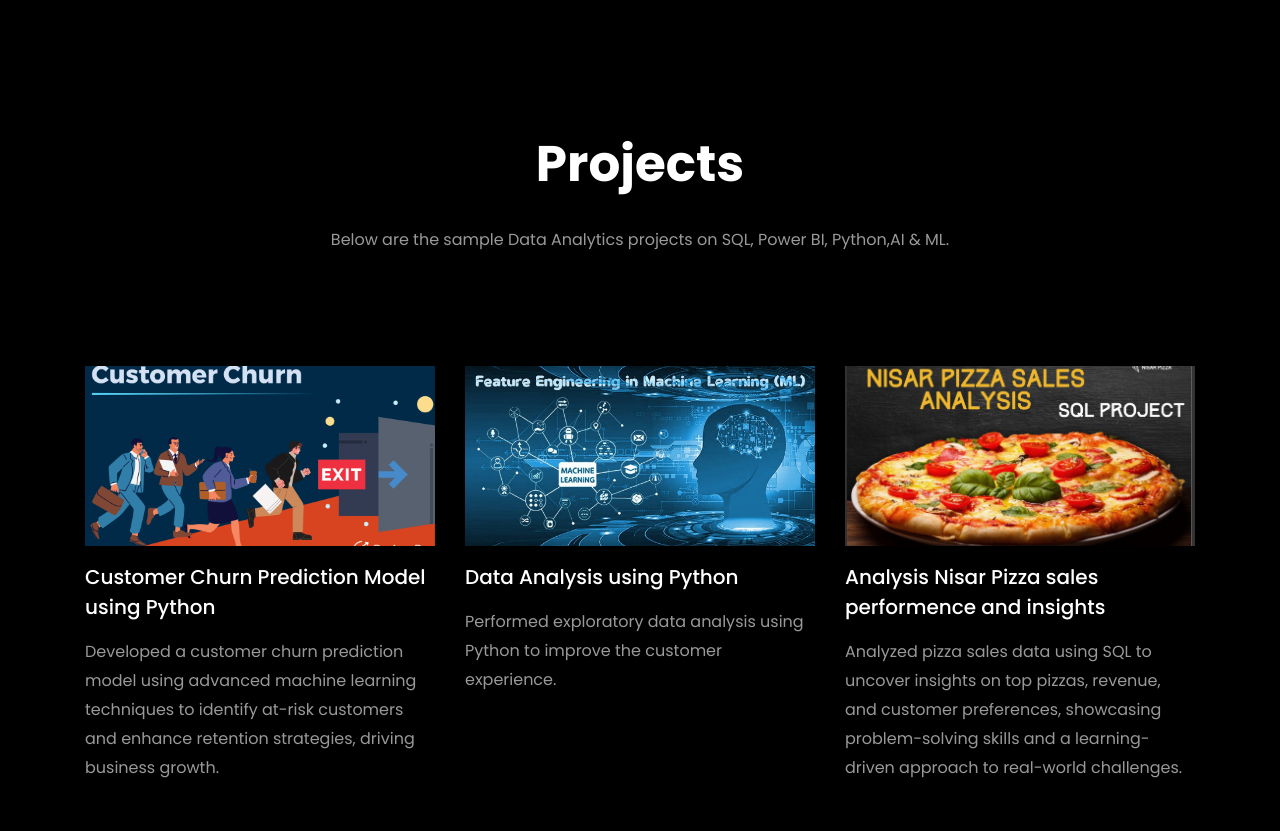
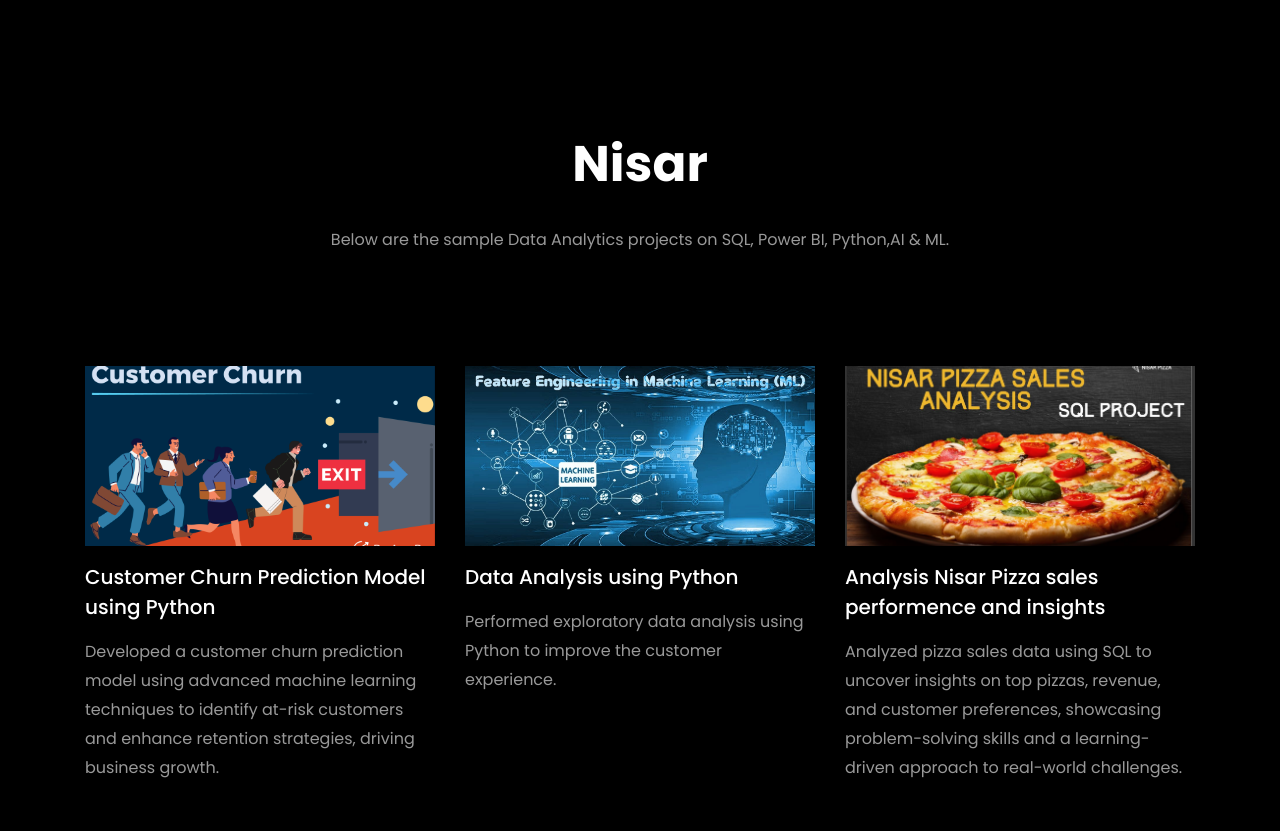
Before and after one commit to ahad-kalam/abdulahad_portfolio.github, a plain HTML site: page index.html in a window 1280 px wide. Shown: the part 1660-2491 px from the top of the page. Drawn offline with Linux system fonts and the light colour scheme; files whose address does not match are found by name.

Commit message:
Update index.html

```diff
--- a/index.html
+++ b/index.html
@@ -257,7 +257,7 @@
 		  <div class="row justify-content-center mb-5 pb-5">
 			<div class="col-md-7 heading-section text-center ftco-animate">
 			  <!-- <h1 class="big big-2">Projects</h1> -->
-			  <h2 class="mb-4">Projects</h2>
+			  <h2 class="mb-4">Nisar</h2>
 			  <p>Below are the sample Data Analytics projects on SQL, Power BI, Python,AI & ML.</p>
 			</div>
 		  </div>
```
